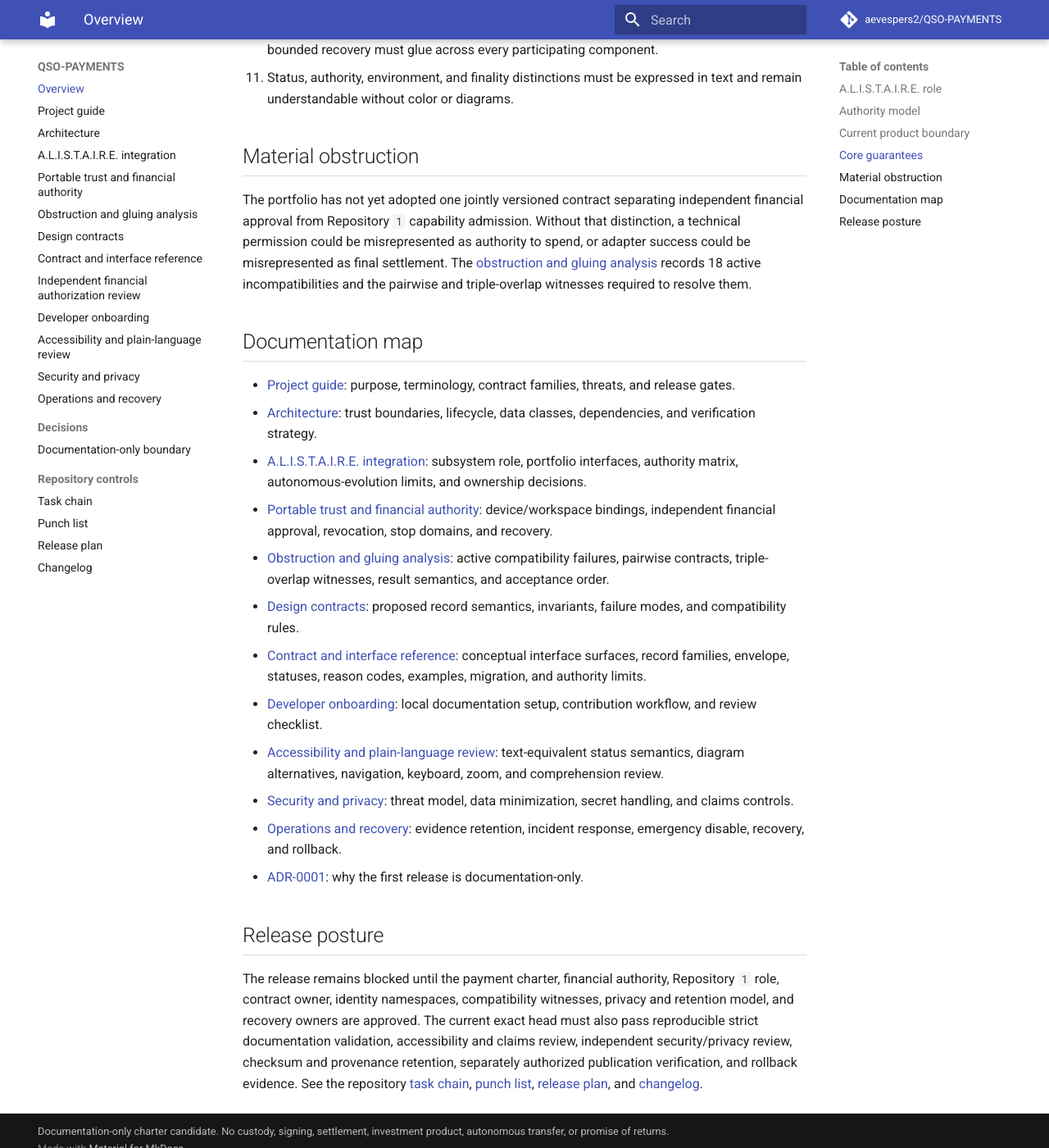
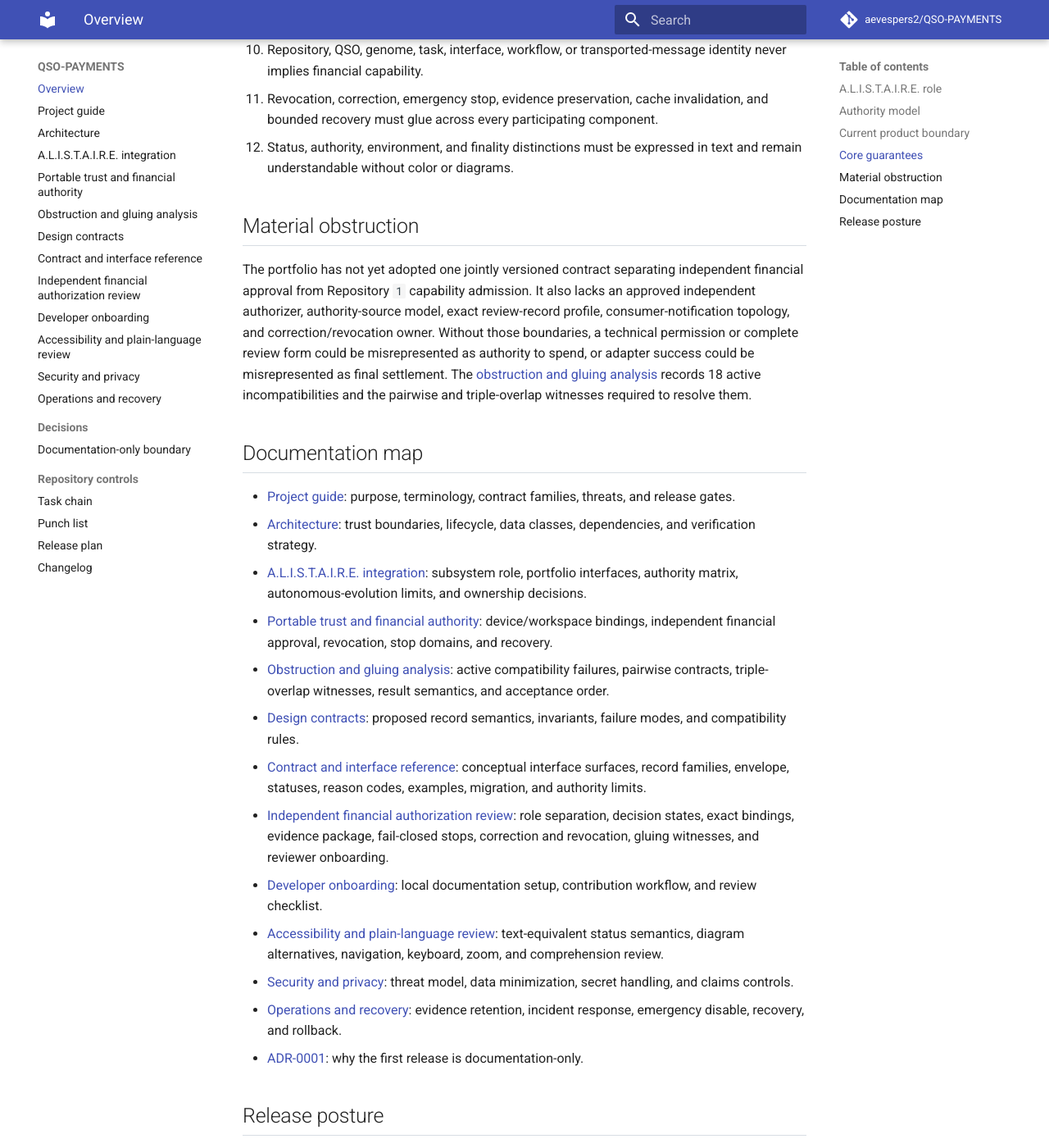
Before and after one commit to aevespers2/QSO-PAYMENTS, an MkDocs documentation site: the page built from docs/index.md, in a window 1280 px wide and 1400 px high, scrolled down 2371 px. Shown: the whole window at 82% size. Built offline with MkDocs 1.6.1 and Material for MkDocs 9.7.7, drawn with Linux system fonts in a browser that asks for light colours; comment, search, counter and statistics services are not loaded; some of the changed text lies outside the part shown.

Commit message:
docs: align Pages overview with authorization review protocol

```diff
--- a/docs/index.md
+++ b/docs/index.md
@@ -13,7 +13,7 @@
 
 An independent human or separately approved financial authority must issue an attributable financial authorization. Repository `1` may later admit and record a narrower execution capability after verifying that authorization, but a generic capability cannot substitute for financial approval. External adapters remain disabled.
 
-See [A.L.I.S.T.A.I.R.E. integration](ALISTAIRE_INTEGRATION.md), the [contract and interface reference](CONTRACT_REFERENCE.md), and the [obstruction and gluing analysis](OBSTRUCTION_AND_GLUING.md).
+See [A.L.I.S.T.A.I.R.E. integration](ALISTAIRE_INTEGRATION.md), the [contract and interface reference](CONTRACT_REFERENCE.md), the [independent financial authorization review guide](FINANCIAL_AUTHORIZATION_REVIEW.md), and the [obstruction and gluing analysis](OBSTRUCTION_AND_GLUING.md).
 
 ## Authority model
 
@@ -39,7 +39,7 @@
 
 | Area | Current status | Meaning |
 |---|---|---|
-| Documentation | In scope | Architecture, terminology, trust boundaries, gluing contracts, accessible status semantics, review procedures, and release evidence |
+| Documentation | In scope | Architecture, terminology, trust boundaries, gluing contracts, accessible status semantics, authorization-review procedure, and release evidence |
 | Simulation | Not yet approved | Future deterministic calculations using fictional values and no external credentials |
 | Testnet | Not authorized | Requires separate schemas, isolated credentials, legal/security/privacy review, monitoring, emergency stop, and human approval |
 | Production | Prohibited by current scope | Cannot be inferred from schemas, fixtures, documentation, simulation, or testnet activity |
@@ -47,20 +47,21 @@
 ## Core guarantees
 
 1. A QSO, Repository `0`, QSO-PAYMENTS, or interface cannot approve its own payment intent.
-2. Financial authorization is explicit, attributable, scoped, revocable, environment-specific, and distinct from generic capability issuance.
-3. Repository `1` cannot broaden amount, destination, environment, duration, adapter, or policy scope.
-4. Allocation routes must reconcile exactly under declared unit, precision, rounding, fee, tax, and remainder rules.
-5. Credentials, private keys, complete account identifiers, and sensitive financial data never belong in public records, QSO state, model context, repository fixtures, or Pages artifacts.
-6. Adapters remain disabled unless a separately approved release activates a named version and environment.
-7. Original proposal, intent, authorization, capability, execution evidence, receipt, dispute, correction, and reconciliation records remain linked and append-only.
-8. Pending, unknown, contradictory, reversed, disputed, or unresolved status is preserved rather than presented as successful settlement.
-9. Repository, QSO, genome, task, interface, workflow, or transported-message identity never implies financial capability.
-10. Revocation, correction, emergency stop, evidence preservation, cache invalidation, and bounded recovery must glue across every participating component.
-11. Status, authority, environment, and finality distinctions must be expressed in text and remain understandable without color or diagrams.
+2. Financial authorization is explicit, attributable, scoped, revocable, environment-specific, correction-linked, and distinct from generic capability issuance.
+3. A review record remains `DOCUMENTED_NOT_AUTHORIZED` unless a separately designated human authority issues an exact decision under approved policy; completeness, formatting, or workflow success cannot create authority.
+4. Repository `1` cannot broaden amount, destination, environment, duration, adapter, or policy scope.
+5. Allocation routes must reconcile exactly under declared unit, precision, rounding, fee, tax, and remainder rules.
+6. Credentials, private keys, complete account identifiers, and sensitive financial data never belong in public records, QSO state, model context, repository fixtures, or Pages artifacts.
+7. Adapters remain disabled unless a separately approved release activates a named version and environment.
+8. Original proposal, intent, authorization, capability, execution evidence, receipt, dispute, correction, and reconciliation records remain linked and append-only.
+9. Pending, unknown, contradictory, reversed, disputed, or unresolved status is preserved rather than presented as successful settlement.
+10. Repository, QSO, genome, task, interface, workflow, or transported-message identity never implies financial capability.
+11. Revocation, correction, emergency stop, evidence preservation, cache invalidation, and bounded recovery must glue across every participating component.
+12. Status, authority, environment, and finality distinctions must be expressed in text and remain understandable without color or diagrams.
 
 ## Material obstruction
 
-The portfolio has not yet adopted one jointly versioned contract separating independent financial approval from Repository `1` capability admission. Without that distinction, a technical permission could be misrepresented as authority to spend, or adapter success could be misrepresented as final settlement. The [obstruction and gluing analysis](OBSTRUCTION_AND_GLUING.md) records 18 active incompatibilities and the pairwise and triple-overlap witnesses required to resolve them.
+The portfolio has not yet adopted one jointly versioned contract separating independent financial approval from Repository `1` capability admission. It also lacks an approved independent authorizer, authority-source model, exact review-record profile, consumer-notification topology, and correction/revocation owner. Without those boundaries, a technical permission or complete review form could be misrepresented as authority to spend, or adapter success could be misrepresented as final settlement. The [obstruction and gluing analysis](OBSTRUCTION_AND_GLUING.md) records 18 active incompatibilities and the pairwise and triple-overlap witnesses required to resolve them.
 
 ## Documentation map
 
@@ -71,6 +72,7 @@
 - [Obstruction and gluing analysis](OBSTRUCTION_AND_GLUING.md): active compatibility failures, pairwise contracts, triple-overlap witnesses, result semantics, and acceptance order.
 - [Design contracts](DESIGN_CONTRACTS.md): proposed record semantics, invariants, failure modes, and compatibility rules.
 - [Contract and interface reference](CONTRACT_REFERENCE.md): conceptual interface surfaces, record families, envelope, statuses, reason codes, examples, migration, and authority limits.
+- [Independent financial authorization review](FINANCIAL_AUTHORIZATION_REVIEW.md): role separation, decision states, exact bindings, evidence package, fail-closed stops, correction and revocation, gluing witnesses, and reviewer onboarding.
 - [Developer onboarding](ONBOARDING.md): local documentation setup, contribution workflow, and review checklist.
 - [Accessibility and plain-language review](ACCESSIBILITY_REVIEW.md): text-equivalent status semantics, diagram alternatives, navigation, keyboard, zoom, and comprehension review.
 - [Security and privacy](SECURITY_PRIVACY.md): threat model, data minimization, secret handling, and claims controls.
@@ -79,4 +81,4 @@
 
 ## Release posture
 
-The release remains blocked until the payment charter, financial authority, Repository `1` role, contract owner, identity namespaces, compatibility witnesses, privacy and retention model, and recovery owners are approved. The current exact head must also pass reproducible strict documentation validation, accessibility and claims review, independent security/privacy review, checksum and provenance retention, separately authorized publication verification, and rollback evidence. See the repository [task chain](https://github.com/aevespers2/QSO-PAYMENTS/blob/main/taskchain.md), [punch list](https://github.com/aevespers2/QSO-PAYMENTS/blob/main/punchlist.md), [release plan](https://github.com/aevespers2/QSO-PAYMENTS/blob/main/release.md), and [changelog](https://github.com/aevespers2/QSO-PAYMENTS/blob/main/changelog.md).
+The release remains blocked until the payment charter, financial authority, Repository `1` role, contract owner, identity namespaces, compatibility witnesses, privacy and retention model, and recovery owners are approved. The current exact head must also pass reproducible strict documentation validation, financial-authorization-record review, accessibility and claims review, independent security/privacy review, checksum and provenance retention, separately authorized publication verification, and rollback evidence. See the repository [task chain](https://github.com/aevespers2/QSO-PAYMENTS/blob/main/taskchain.md), [punch list](https://github.com/aevespers2/QSO-PAYMENTS/blob/main/punchlist.md), [release plan](https://github.com/aevespers2/QSO-PAYMENTS/blob/main/release.md), and [changelog](https://github.com/aevespers2/QSO-PAYMENTS/blob/main/changelog.md).
```
